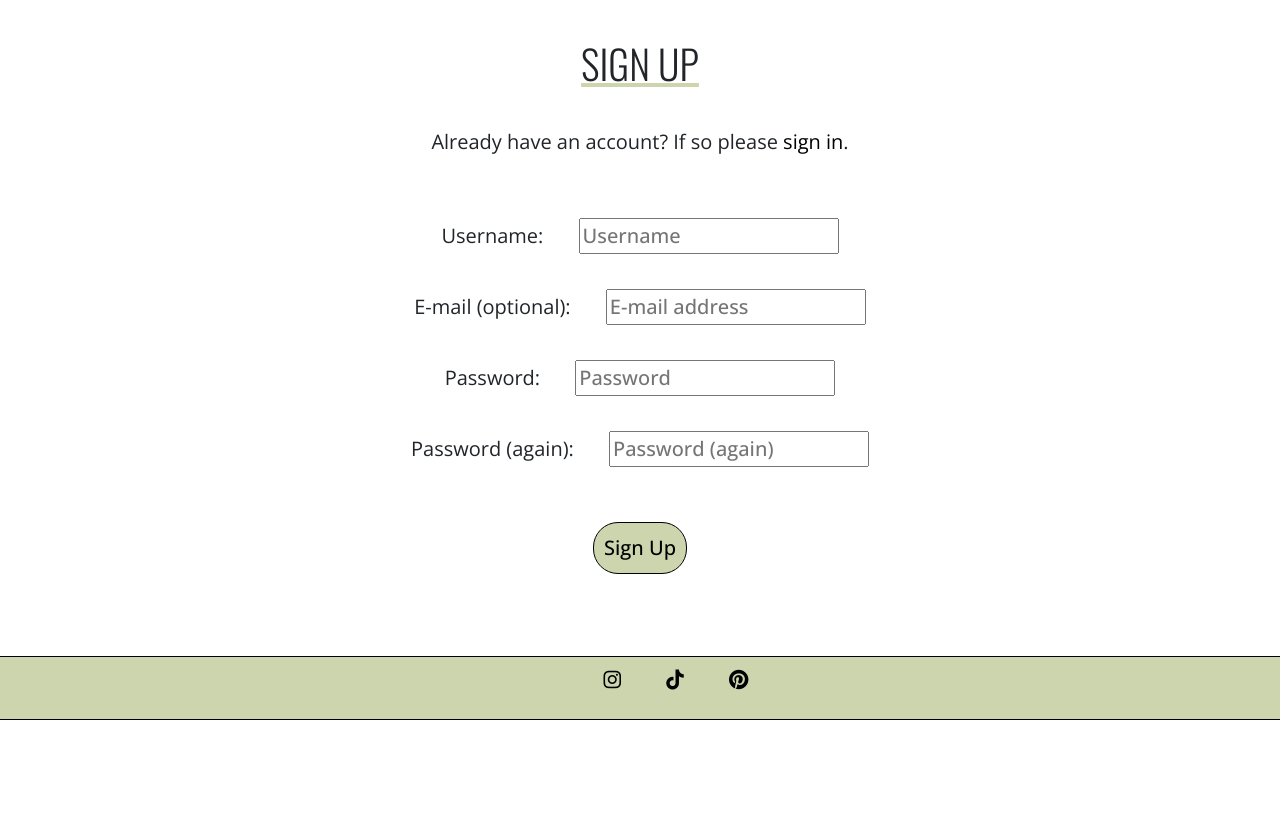
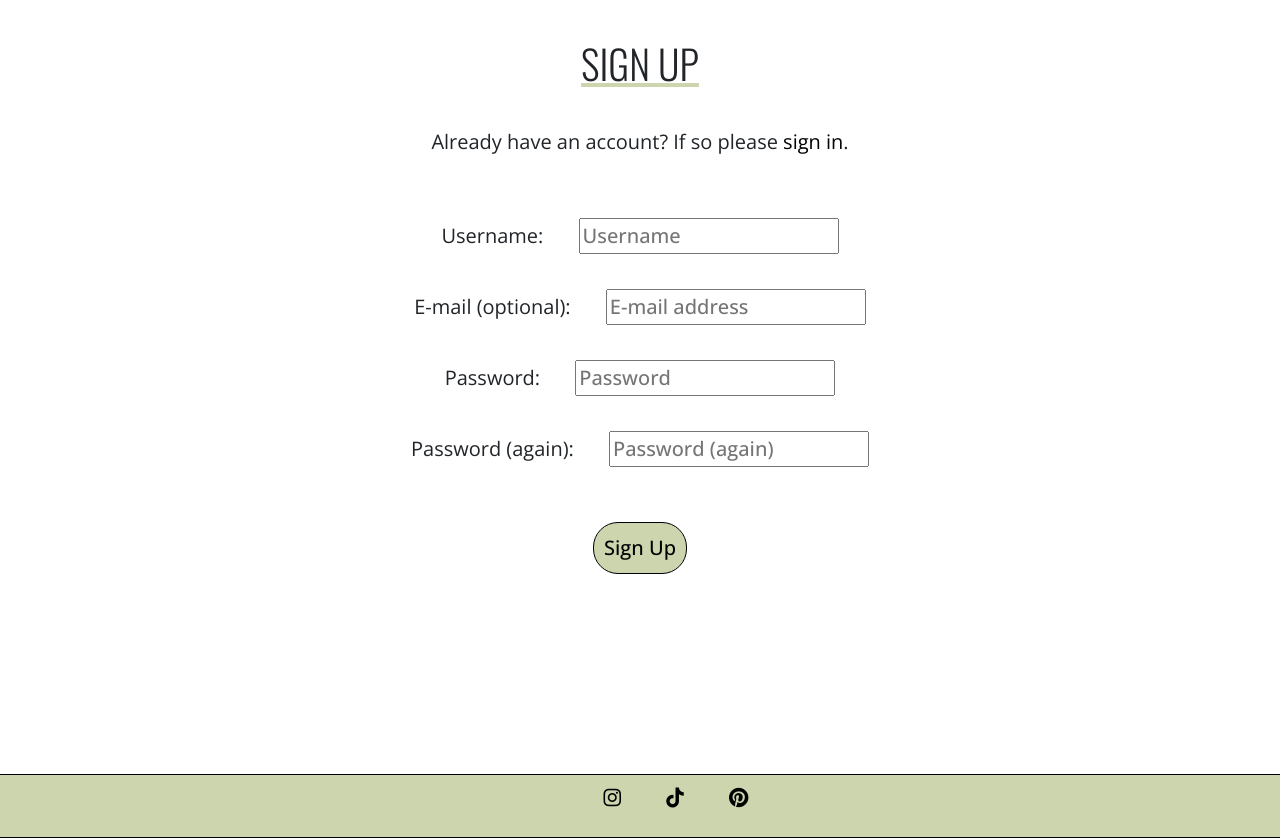
Before and after one commit to CharReek/Project-4-Blog, a Django app: page /accounts/signup/ in a window 1280 px wide. Shown: the part 84-922 px from the top of the page. Before the commit the page ends 804 px from the top, so only its background shows below. Run offline with Django 3.2, Linux system fonts and the light colour scheme; some libraries are stand-ins or nearby versions.

Commit message:
fixe footer issue

```diff
--- a/static/css/style.css
+++ b/static/css/style.css
@@ -5,6 +5,7 @@ body{
     overflow-x: hidden;
     height: 100%;
 }
+
 h1,
 h2,
 h5{
@@ -75,7 +76,7 @@ a {
 /* ------------- Footer ------------- */
 
 .footer{
-    position: fixed;
+    position:relative;
     left: 0;
     bottom: 0;
     width: 100%;
@@ -83,6 +84,7 @@ a {
     border-top: 1px solid black;
     background-color: #ccd5ae;
 }
+
 .footer li{
     display: inline;
     text-decoration: none;
--- a/templates/base.html
+++ b/templates/base.html
@@ -53,7 +53,7 @@
     </nav>
 
 
-<main>
+<main class="content">
     {% block content %}
     <!-- blog posts will show here -->
     {% endblock content %}
```
